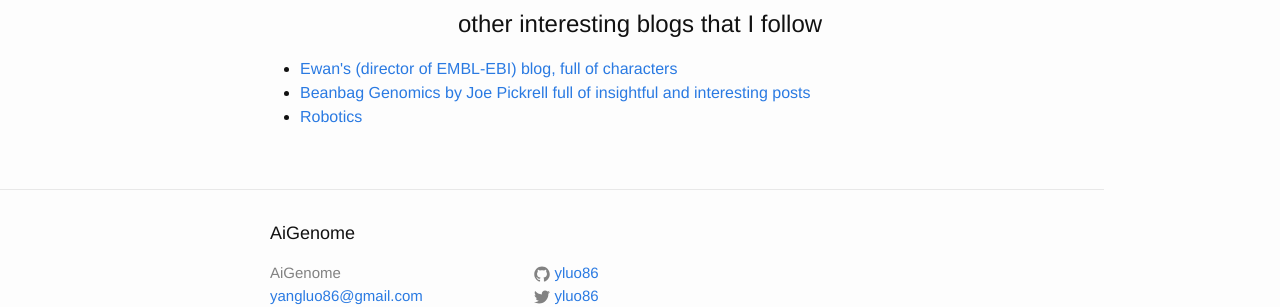
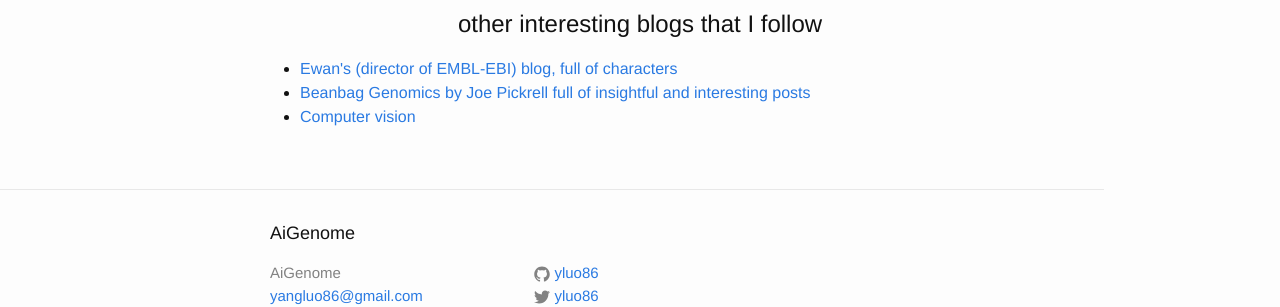
Before and after one commit to yluo86/yluo86.github.io, a Jekyll site: the page built from links.md, in a window 1280 px wide and 1146 px high. Shown: the part 779-1086 px from the top of the window. Built offline with Jekyll 4.4.1, drawn with Linux system fonts in a browser that asks for light colours.

```diff
--- a/_posts/2016-10-12-ASHG2016.markdown
+++ b/_posts/2016-10-12-ASHG2016.markdown
@@ -8,7 +8,7 @@ author: Yang
 permalink: ashg2016
 ---
 
-My poster for ASHG 2016 titled "A customized genotype array to investigate the genetic architecture of tuberculosis in Peru" shows how we utilized information from whole exome sequencing and whole genome sequencing of Peruvian individuals to design a customized arrow that tailored for Peruvian populations.
+My poster for ASHG 2016 titled "A customized genotype array to investigate the genetic architecture of tuberculosis in Peru" shows how we utilized information from whole exome sequencing and whole genome sequencing of Peruvian individuals to design a customized array that tailored for Peruvian populations.
 
 You can download the high-resolution PDF file [ASHG poster]({{ site.baseurl }}/assets/images/ASHG2016.pdf)  here.
 
--- a/links.md
+++ b/links.md
@@ -42,7 +42,7 @@ Here is a set of miscellaneous papers and books that I enjoyed, a number of blog
 <ul class="pagecontent">
       <li><a href="http://genomeinformatician.blogspot.com/">Ewan's (director of EMBL-EBI) blog, full of characters</a></li>
       <li><a href="https://joepickrell.wordpress.com/author/joepickrell/">Beanbag Genomics by Joe Pickrell full of insightful and interesting posts</a></li>
-      <li><a href="http://www.saistent.com/">Robotics</a></li>
+      <li><a href="http://www.saistent.com/">Computer vision</a></li>
 
 {% if page.tags contains 'draft' %}
       <li><a href="https://twitter.com/CV_Hipster">CV\_hipster</a></li>
```
Also changed, not shown: assets/images/ashg2016.png, 1 other file.
